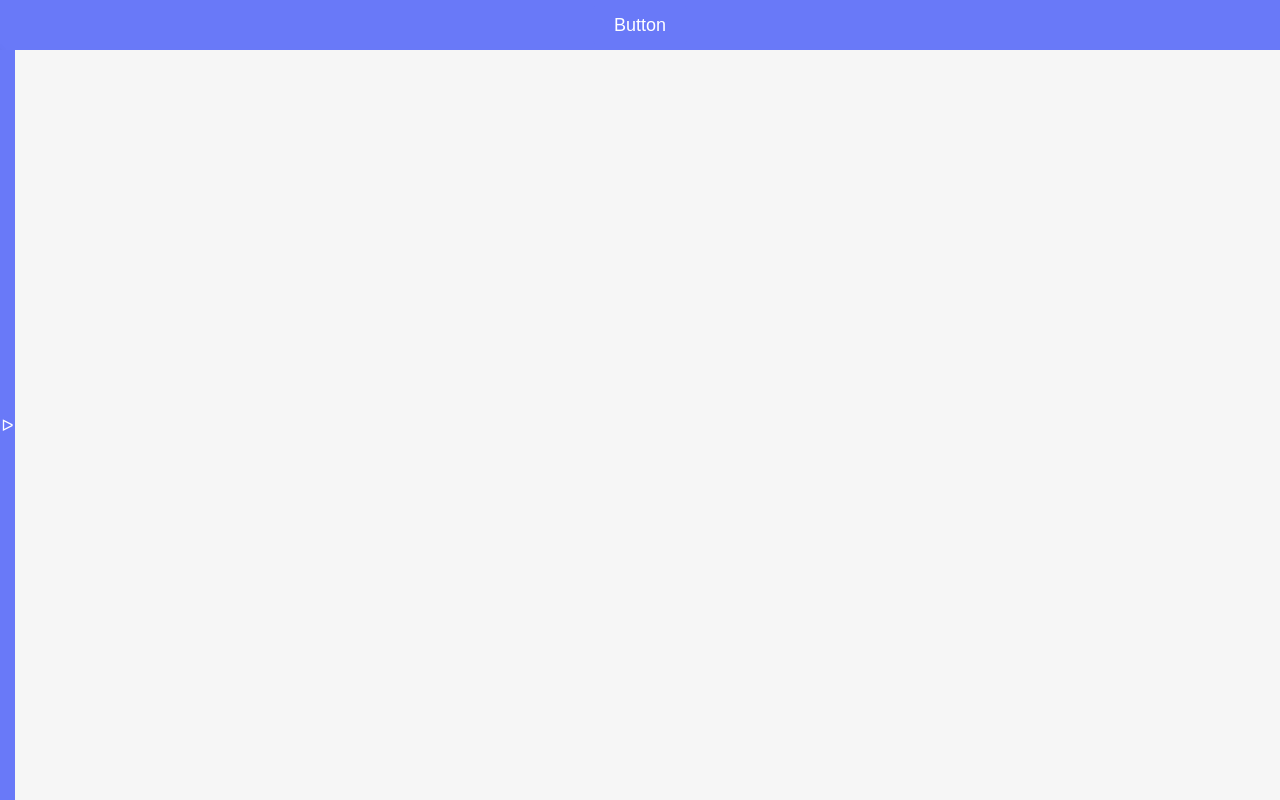
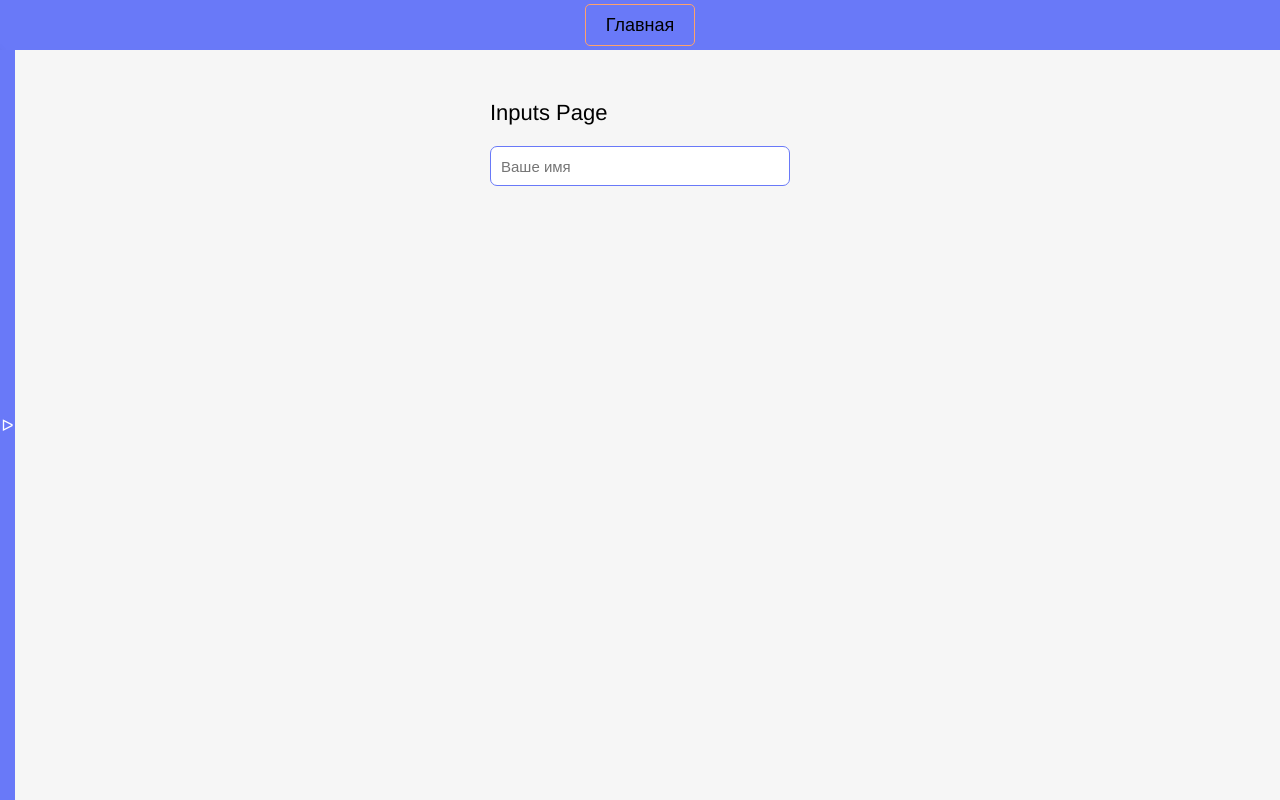
Before and after one commit to Crash2022/Vue-Design, a Vue app: page /inputs in a window 1280 px wide. Built offline with nearby package versions, Linux system fonts and the light colour scheme.

Commit message:
add: input

```diff
--- a/package.json
+++ b/package.json
@@ -10,6 +10,8 @@
     "@fortawesome/fontawesome-svg-core": "^6.4.0",
     "@fortawesome/free-regular-svg-icons": "^6.4.0",
     "@fortawesome/vue-fontawesome": "^3.0.3",
+    "@vuelidate/core": "^2.0.2",
+    "@vuelidate/validators": "^2.0.2",
     "core-js": "^3.8.3",
     "vue": "^3.2.13",
     "vue-class-component": "^8.0.0-0",
--- a/src/components/Layouts/NavbarLayout.vue
+++ b/src/components/Layouts/NavbarLayout.vue
@@ -1,9 +1,10 @@
 <template>
     <div class="navbar_wrapper">
         <nav class="navbar_links">
-            <div class="movies_button">
-                <custom-button @click="$router.push('/')">Главная</custom-button>
-            </div>
+            <CustomButton @click="$router.push('/')" :label="'Главная'" :color="'warning'" :outlined="true"/>
+<!--            <div class="movies_button">-->
+<!--                <custom-button @click="$router.push('/')">Главная</custom-button>-->
+<!--            </div>-->
 <!--            <div>-->
 <!--                <router-link to="/about">Обо мне</router-link>-->
 <!--            </div>-->
--- a/src/components/Layouts/SidebarLayout.vue
+++ b/src/components/Layouts/SidebarLayout.vue
@@ -24,6 +24,7 @@ const links = ref([
     {name: 'Главная', href: '/'},
     {name: 'Типография', href: '/typography'},
     {name: 'Кнопки', href: '/buttons'},
+    {name: 'Инпуты', href: '/inputs'},
 ])
 
 // экспорт без setup
--- /dev/null
+++ b/src/pages/InputsPage.vue
@@ -0,0 +1,28 @@
+<template>
+    <div class="inputs_page">
+        <div class="heading_2">Inputs Page</div>
+        <custom-input :name="'name'"
+                      :label="'Ваше имя'"
+                      :placeholder="'Ваше имя'"
+        />
+    </div>
+</template>
+
+<script setup>
+import CustomInput from '@/shared/ui/CustomUI/CustomInput.vue'
+import {ref} from 'vue'
+
+const fieldName = ref('')
+
+</script>
+
+<style lang="scss" scoped>
+.inputs_page {
+    //> div {
+    //    display: flex;
+    //    align-items: flex-end;
+    //    gap: 10px;
+    //    margin-bottom: 10px;
+    //}
+}
+</style>
--- a/src/router/index.ts
+++ b/src/router/index.ts
@@ -2,6 +2,7 @@ import { createRouter, createWebHistory, RouteRecordRaw } from 'vue-router'
 import HomePage from '@/pages/HomePage.vue'
 import TypographyPage from "@/pages/TypographyPage.vue"
 import ButtonsPage from "@/pages/ButtonsPage.vue"
+import InputsPage from '@/pages/InputsPage.vue'
 
 const routes: Array<RouteRecordRaw> = [
   {
@@ -16,6 +17,10 @@ const routes: Array<RouteRecordRaw> = [
     path: '/buttons',
     component: ButtonsPage
   },
+  {
+    path: '/inputs',
+    component: InputsPage
+  },
 ]
 
 const router = createRouter({
--- a/src/shared/ui/CustomUI/CustomInput.vue
+++ b/src/shared/ui/CustomUI/CustomInput.vue
@@ -1,33 +1,141 @@
 <template>
-    <input :value="modelValue"
-           @input="updateInput"
-    />
+<!--    <input :value="modelValue"-->
+<!--           @input="updateInput"-->
+<!--    />-->
+    <div class="form_input"
+         :style="{width}"
+    >
+        <input class="input_text"
+               :type="type"
+               :id="name"
+               :name="name"
+               :placeholder="placeholder"
+               :value="value"
+               :error="error"
+        >
+        <label for="name" class="input_label"></label>
+    </div>
 </template>
 
-<script>
-export default {
-    name: 'custom-input',
-    props: {
-        modelValue: [String, Number]
+<script setup>
+const props = defineProps({
+    type: {
+        type: String,
+        default: 'text'
     },
-    methods: {
-        updateInput(event) {
-            this.$emit('update:modelValue', event.target.value);
+    value: {
+        type: String,
+        default: ''
+    },
+    placeholder: {
+        type: String,
+        required: false
+    },
+    // name для label
+    name: {
+        type: String,
+        required: true
+    },
+    label: {
+        type: String,
+        default: ''
+    },
+    error: {
+        type: Array,
+        required: false
+    },
+    width: {
+        type: String,
+        default: '300px'
+    },
+})
+
+// export default {
+//     name: 'custom-input',
+//     props: {
+//         modelValue: [String, Number]
+//     },
+//     methods: {
+//         updateInput(event) {
+//             this.$emit('update:modelValue', event.target.value);
+//         }
+//     }
+// }
+</script>
+
+<style lang="scss" scoped>
+.form {
+    &_input {
+        margin-bottom: 30px;
+        position: relative;
+    }
+    &_error {
+        background: var(--danger);
+        margin-top: 4px;
+        border-radius: 7px;
+        font-size: 13px;
+        color: #fff;
+        padding: 5px;
+    }
+}
+.input {
+    &_text {
+        border: 1px solid var(--primary);
+        padding: 0 10px;
+        height: 40px;
+        border-radius: 7px;
+        font-size: 15px;
+        width: 100%;
+        position: relative;
+        z-index: 1;
+
+        &:focus {
+            & + .input-label {
+                z-index: 1;
+                opacity: 1;
+                top: -20px;
+            }
+        }
+        &:not(:placeholder-shown) {
+            & + .input-label {
+                z-index: 1;
+                opacity: 1;
+                top: -20px;
+            }
         }
     }
-};
-</script>
-
-<style scoped>
-input {
-    padding: 14px;
-    font-size: 16px;
-    border: 2px solid cornflowerblue;
-    border-radius: 5px;
+    &_label {
+        font-weight: bold;
+        display: block;
+        position: absolute;
+        top: 20px;
+        opacity: 0;
+        z-index: -1;
+        transition: .3s;
+        font-size: 13px;
+        color: var(--primary);
+    }
 }
 
-input:focus-visible {
-    border: 2px solid darkorange;
-    outline: none;
+.v_enter_active,
+.v_leave_active {
+    transition: opacity 0.5s ease;
 }
+
+.v_enter_from,
+.v_leave_to {
+    opacity: 0;
+}
+
+/*input {*/
+/*    padding: 14px;*/
+/*    font-size: 16px;*/
+/*    border: 2px solid cornflowerblue;*/
+/*    border-radius: 5px;*/
+/*}*/
+
+/*input:focus-visible {*/
+/*    border: 2px solid darkorange;*/
+/*    outline: none;*/
+/*}*/
 </style>
```
Also changed, not shown: 1 other file (tests, documents, lock files or other folders).
